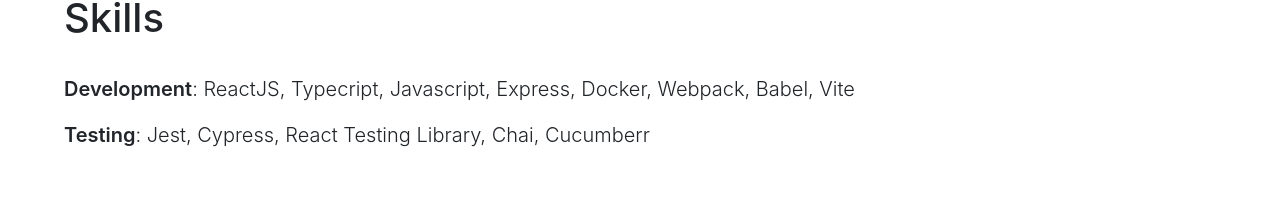
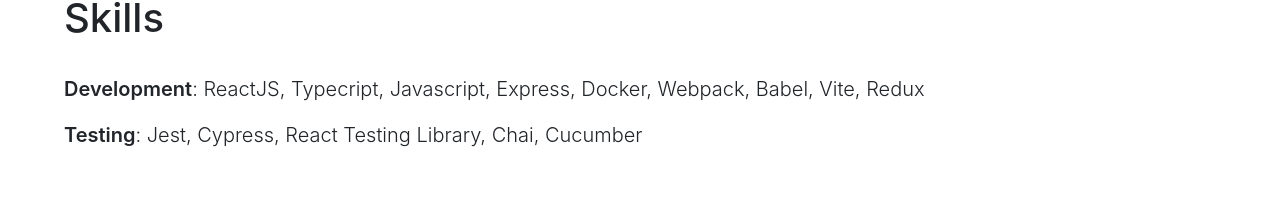
Before and after one commit to anushreegautam/anushreegautam.github.io, a React (Create React App) app: page / in a window 1280 px wide. Shown: the part 1948-2148 px from the top of the page. Built offline with nearby package versions, Linux system fonts and the light colour scheme.

Commit message:
correcting spelling

```diff
--- a/src/tabs/Skills.tsx
+++ b/src/tabs/Skills.tsx
@@ -7,8 +7,8 @@ const Skills = () => {
       <h1>Skills</h1>
       <br/>
       <div>
-        <p><strong>Development</strong>: ReactJS, Typecript, Javascript, Express, Docker, Webpack, Babel, Vite</p>
-        <p><strong>Testing</strong>: Jest, Cypress, React Testing Library, Chai, Cucumberr</p>
+        <p><strong>Development</strong>: ReactJS, Typecript, Javascript, Express, Docker, Webpack, Babel, Vite, Redux</p>
+        <p><strong>Testing</strong>: Jest, Cypress, React Testing Library, Chai, Cucumber</p>
       </div>
       </div>
       </section>
```
Also changed, not shown: 8 other files (tests, documents, lock files or other folders).
